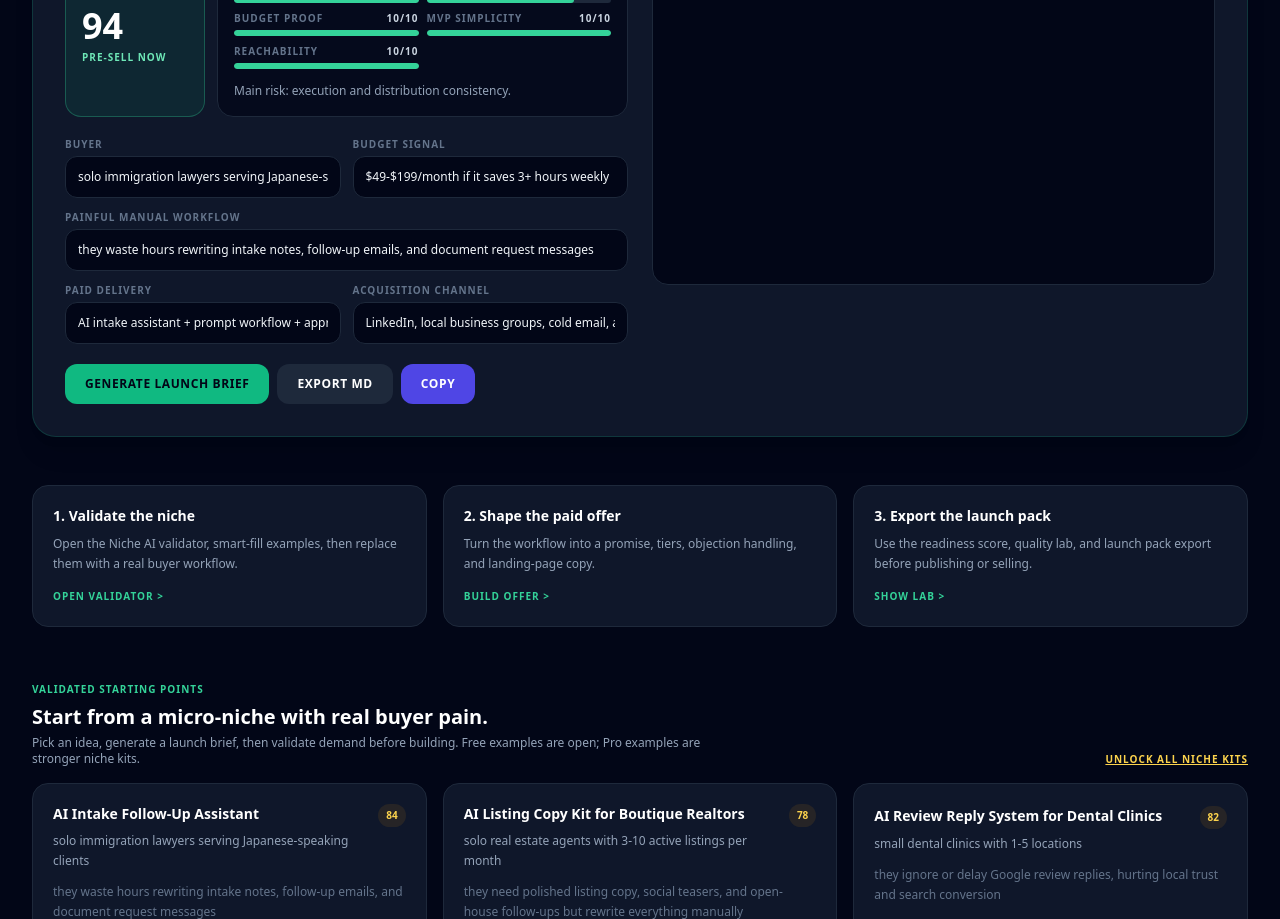
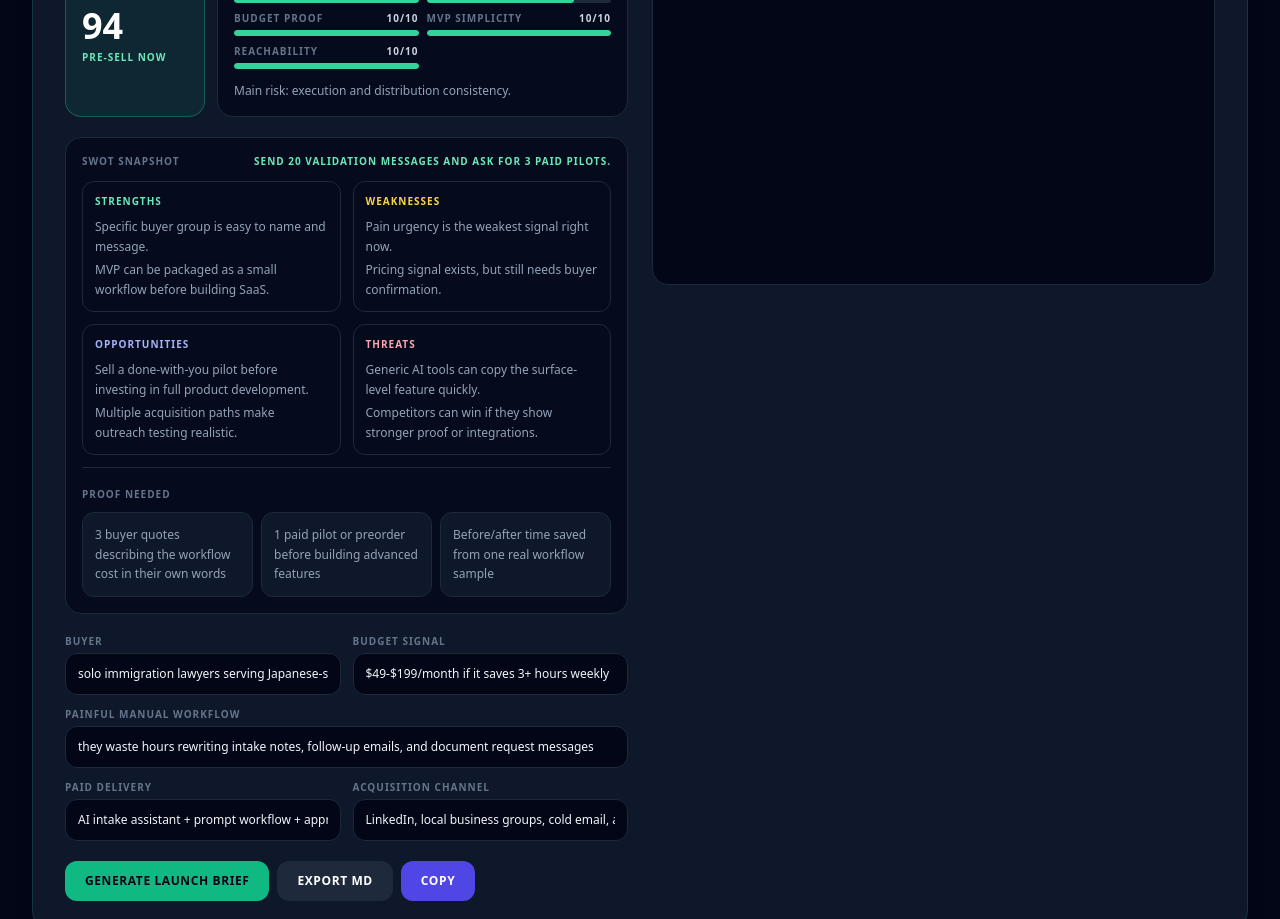
Before and after one commit to LearnFromSiran/niche-ai-prompt-library, a React (Vite) app: page / in a window 1280 px wide. Shown: the part 1020-1939 px from the top of the page. Built offline with nearby package versions, Linux system fonts and the light colour scheme.

Commit message:
Add launch SWOT diagnosis

```diff
--- a/src/App.tsx
+++ b/src/App.tsx
@@ -426,12 +426,44 @@ export default function App() {
     const verdict = score >= 82 ? 'Pre-sell now' : score >= 68 ? 'Validate first' : 'Refine niche';
     const risk = score >= 82 ? 'Main risk: execution and distribution consistency.' : score >= 68 ? 'Main risk: weak proof of willingness to pay.' : 'Main risk: buyer, pain, or budget is still too vague.';
     const nextAction = score >= 82 ? 'Send 20 validation messages and ask for 3 paid pilots.' : score >= 68 ? 'Interview 5 buyers before building a full product.' : 'Narrow the buyer and rewrite the pain as a costly repeated workflow.';
+    const weakestDimension = [
+      { label: 'Buyer clarity', value: buyerScore },
+      { label: 'Pain urgency', value: painScore },
+      { label: 'Budget proof', value: budgetScore },
+      { label: 'MVP simplicity', value: deliveryScore },
+      { label: 'Reachability', value: channelScore }
+    ].sort((a, b) => a.value - b.value)[0];
+    const swot = {
+      strengths: [
+        buyerScore >= 8 ? 'Specific buyer group is easy to name and message.' : 'There is at least a starting buyer segment to refine.',
+        deliveryScore >= 8 ? 'MVP can be packaged as a small workflow before building SaaS.' : 'Offer can still begin as a service or template pilot.'
+      ],
+      weaknesses: [
+        `${weakestDimension.label} is the weakest signal right now.`,
+        budgetScore < 8 ? 'Willingness to pay needs stronger proof.' : 'Pricing signal exists, but still needs buyer confirmation.'
+      ],
+      opportunities: [
+        'Sell a done-with-you pilot before investing in full product development.',
+        channelScore >= 8 ? 'Multiple acquisition paths make outreach testing realistic.' : 'A narrow community or partner channel could become the first growth loop.'
+      ],
+      threats: [
+        'Generic AI tools can copy the surface-level feature quickly.',
+        painScore < 8 ? 'If the pain is only annoying, buyers may not pay.' : 'Competitors can win if they show stronger proof or integrations.'
+      ]
+    };
+    const proofToCollect = [
+      '3 buyer quotes describing the workflow cost in their own words',
+      '1 paid pilot or preorder before building advanced features',
+      'Before/after time saved from one real workflow sample'
+    ];
 
     return {
       score,
       verdict,
       risk,
       nextAction,
+      swot,
+      proofToCollect,
       dimensions: [
         { label: 'Buyer clarity', value: buyerScore, note: 'Specific reachable buyer' },
         { label: 'Pain urgency', value: painScore, note: 'Repeated costly workflow' },
@@ -784,8 +816,22 @@ Constraints, Guardrails & Nuance details: ${wizardConstraints.trim()}`;
     const budget = launchBudget.trim() || 'a clear monthly budget';
     const delivery = launchDelivery.trim() || 'a simple AI workflow';
     const channel = launchChannel.trim() || 'direct outreach and niche communities';
-    const { score, verdict, risk, nextAction, dimensions } = launchScorecard;
+    const { score, verdict, risk, nextAction, dimensions, swot, proofToCollect } = launchScorecard;
     const scoreRows = dimensions.map(item => `- ${item.label}: ${item.value}/10 - ${item.note}`).join('\n');
+    const swotRows = [
+      'Strengths:',
+      ...swot.strengths.map(item => `- ${item}`),
+      '',
+      'Weaknesses:',
+      ...swot.weaknesses.map(item => `- ${item}`),
+      '',
+      'Opportunities:',
+      ...swot.opportunities.map(item => `- ${item}`),
+      '',
+      'Threats:',
+      ...swot.threats.map(item => `- ${item}`)
+    ].join('\n');
+    const proofRows = proofToCollect.map(item => `- ${item}`).join('\n');
     const guarantee = score >= 82
       ? 'First workflow delivered in 48 hours or the pilot is free.'
       : 'Pay only after the first workflow saves measurable time.';
@@ -814,6 +860,12 @@ ${scoreRows}
 
 Risk: ${risk}
 Next move: ${nextAction}
+
+## SWOT Diagnosis
+${swotRows}
+
+## Proof To Collect Before Scaling
+${proofRows}
 
 ## Paid Offer
 We help ${buyer} solve "${pain}" using ${delivery}, so they can save time, respond faster, and reduce operational drag without hiring extra staff.
@@ -1480,6 +1532,38 @@ Add a final section asking the AI to produce "assumptions, risks, and next best
                       ))}
                     </div>
                     <p className="text-xs text-slate-400 mt-3 leading-relaxed">{launchScorecard.risk}</p>
+                  </div>
+                </div>
+
+                <div className="bg-slate-950/70 border border-slate-800 rounded-2xl p-4">
+                  <div className="flex items-center justify-between gap-3 mb-3">
+                    <span className="text-[10px] font-black uppercase tracking-widest text-slate-500">SWOT Snapshot</span>
+                    <span className="text-[10px] font-black uppercase tracking-widest text-emerald-300">{launchScorecard.nextAction}</span>
+                  </div>
+                  <div className="grid grid-cols-1 sm:grid-cols-2 gap-3">
+                    {[
+                      { title: 'Strengths', items: launchScorecard.swot.strengths, color: 'text-emerald-300' },
+                      { title: 'Weaknesses', items: launchScorecard.swot.weaknesses, color: 'text-amber-300' },
+                      { title: 'Opportunities', items: launchScorecard.swot.opportunities, color: 'text-indigo-300' },
+                      { title: 'Threats', items: launchScorecard.swot.threats, color: 'text-rose-300' }
+                    ].map(section => (
+                      <div key={section.title} className="border border-slate-800 rounded-xl p-3">
+                        <h4 className={`text-[10px] font-black uppercase tracking-widest ${section.color}`}>{section.title}</h4>
+                        <ul className="mt-2 space-y-1">
+                          {section.items.map(item => (
+                            <li key={item} className="text-xs text-slate-400 leading-relaxed">{item}</li>
+                          ))}
+                        </ul>
+                      </div>
+                    ))}
+                  </div>
+                  <div className="mt-3 pt-3 border-t border-slate-800">
+                    <span className="text-[10px] font-black uppercase tracking-widest text-slate-500">Proof needed</span>
+                    <div className="mt-2 grid grid-cols-1 sm:grid-cols-3 gap-2">
+                      {launchScorecard.proofToCollect.map(item => (
+                        <div key={item} className="bg-slate-900 border border-slate-800 rounded-xl p-3 text-xs text-slate-400 leading-relaxed">{item}</div>
+                      ))}
+                    </div>
                   </div>
                 </div>
 
```
